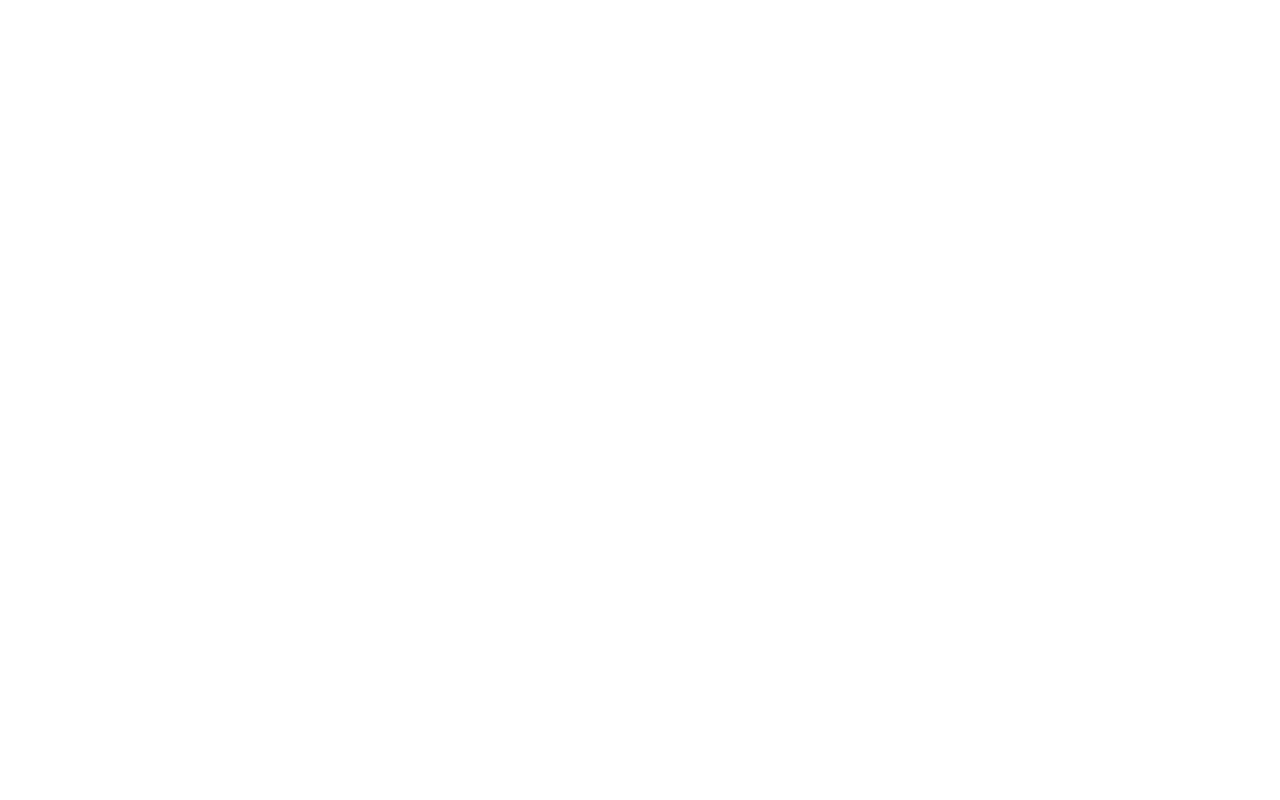
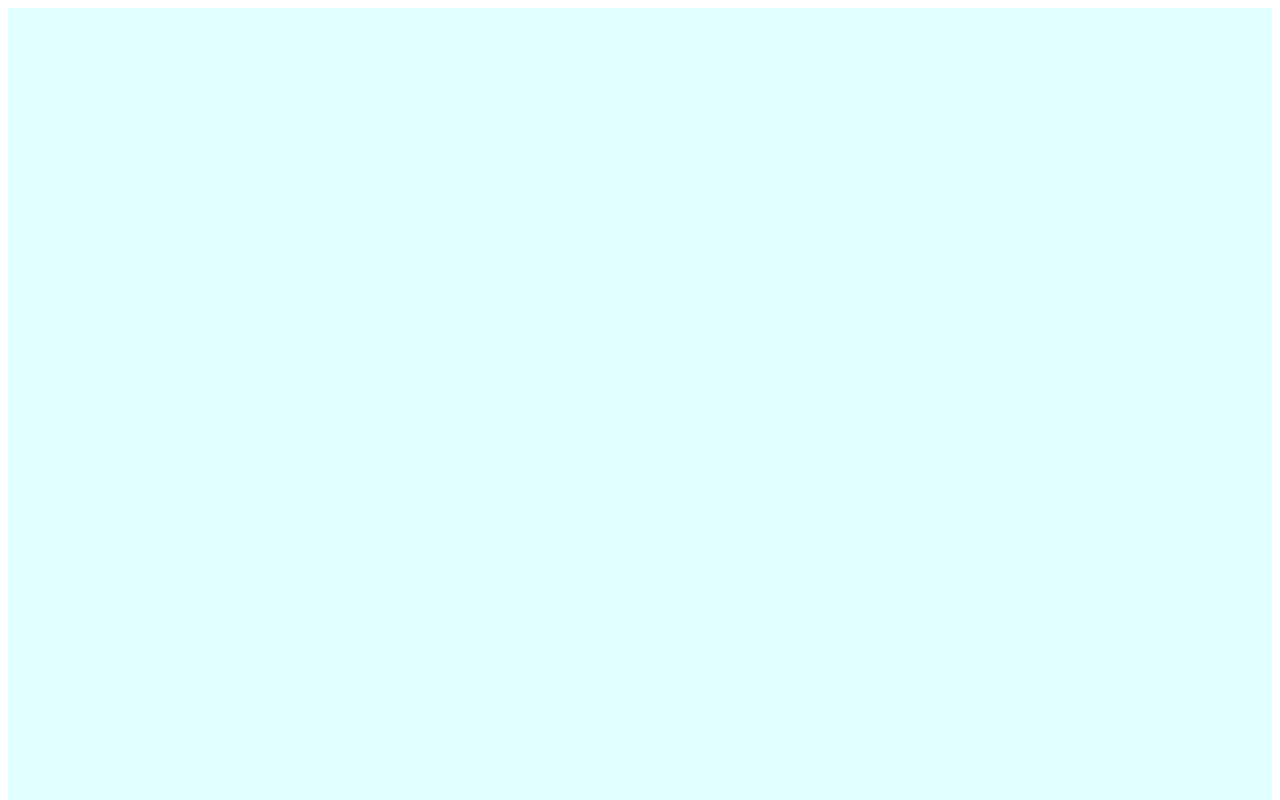
Before and after one commit to Valentina-2608/Pagination_JS, a plain HTML site: page index.html in a window 1280 px wide. Shown: the top 800 px of the page. Drawn offline with Linux system fonts and the light colour scheme.

Commit message:
Add styles for block main

```diff
--- a/css/style.css
+++ b/css/style.css
@@ -1 +1,11 @@
 /* Styles */
+
+.main{
+    width:100%;
+    height:1200px;
+    display: flex;
+    margin:0 auto;
+    background-color:lightcyan;
+}
+
+/* header */
```
